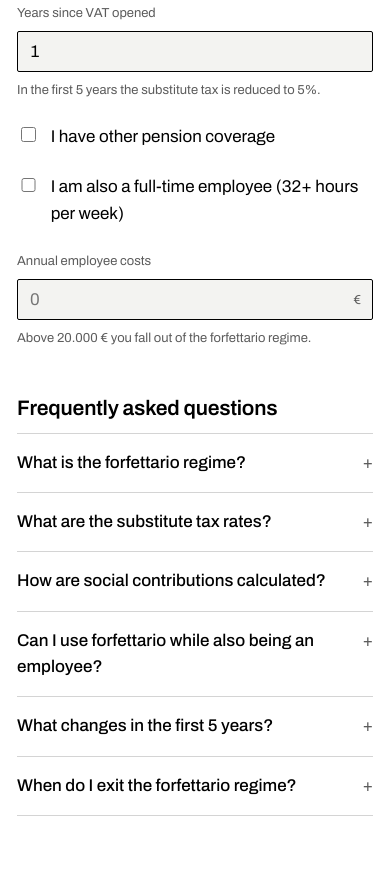
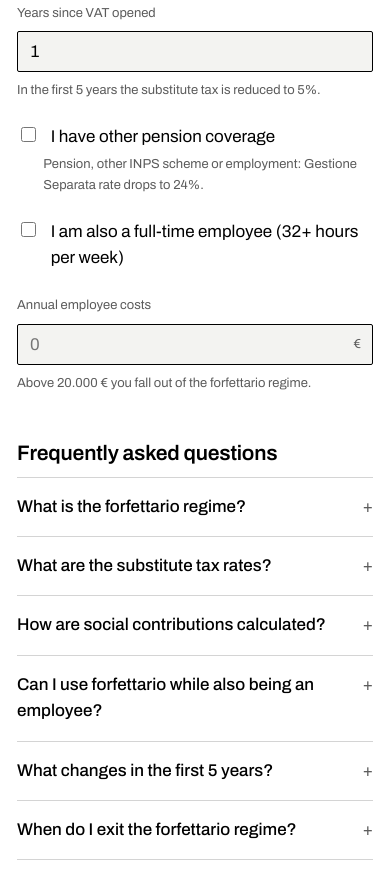
Before and after one commit to stefanovalloncini/quanto-guadagno, a React (Vite) app: page /partita-iva-forfettario in a window 390 px wide. Shown: the part 1380-2258 px from the top of the page. Built offline with nearby package versions, Linux system fonts and the light colour scheme.

Commit message:
style: mobile form rows and the pension toggle hint

```diff
--- a/src/ui/design-system/forms.css
+++ b/src/ui/design-system/forms.css
@@ -148,6 +148,19 @@
   color: var(--inchiostro);
   cursor: pointer;
   user-select: none;
+}
+
+.qg-toggle-group {
+  display: flex;
+  flex-direction: column;
+  gap: var(--s-1);
+}
+.qg-toggle__hint {
+  margin: 0;
+  padding-left: calc(1.1em + var(--s-3));
+  font-size: var(--t-13);
+  line-height: var(--lh-body);
+  color: var(--grigio);
 }
 
 .qg-options {
--- a/src/ui/design-system/history.css
+++ b/src/ui/design-system/history.css
@@ -44,6 +44,11 @@
   grid-template-columns: repeat(2, minmax(0, 1fr));
   gap: var(--s-3);
   max-width: 32rem;
+}
+@media (max-width: 480px) {
+  .qg-history-form__row {
+    grid-template-columns: 1fr;
+  }
 }
 .qg-history-form__actions {
   display: flex;
--- a/src/ui/features/forfettario/ForfettarioForm.tsx
+++ b/src/ui/features/forfettario/ForfettarioForm.tsx
@@ -140,6 +140,7 @@ export function ForfettarioForm({ calc }: ForfettarioFormProps) {
         inputMode="numeric"
       />
 
+      <div className="qg-toggle-group">
         <label className="qg-toggle">
           <input
             type="checkbox"
@@ -151,6 +152,10 @@ export function ForfettarioForm({ calc }: ForfettarioFormProps) {
             <FormattedMessage id="forfettario.form.hasOtherPension" />
           </span>
         </label>
+        <p className="qg-toggle__hint">
+          <FormattedMessage id="forfettario.form.hasOtherPension.hint" />
+        </p>
+      </div>
 
       <label className="qg-toggle">
         <input
```
Lines whose indentation alone changed are shown as unchanged.
